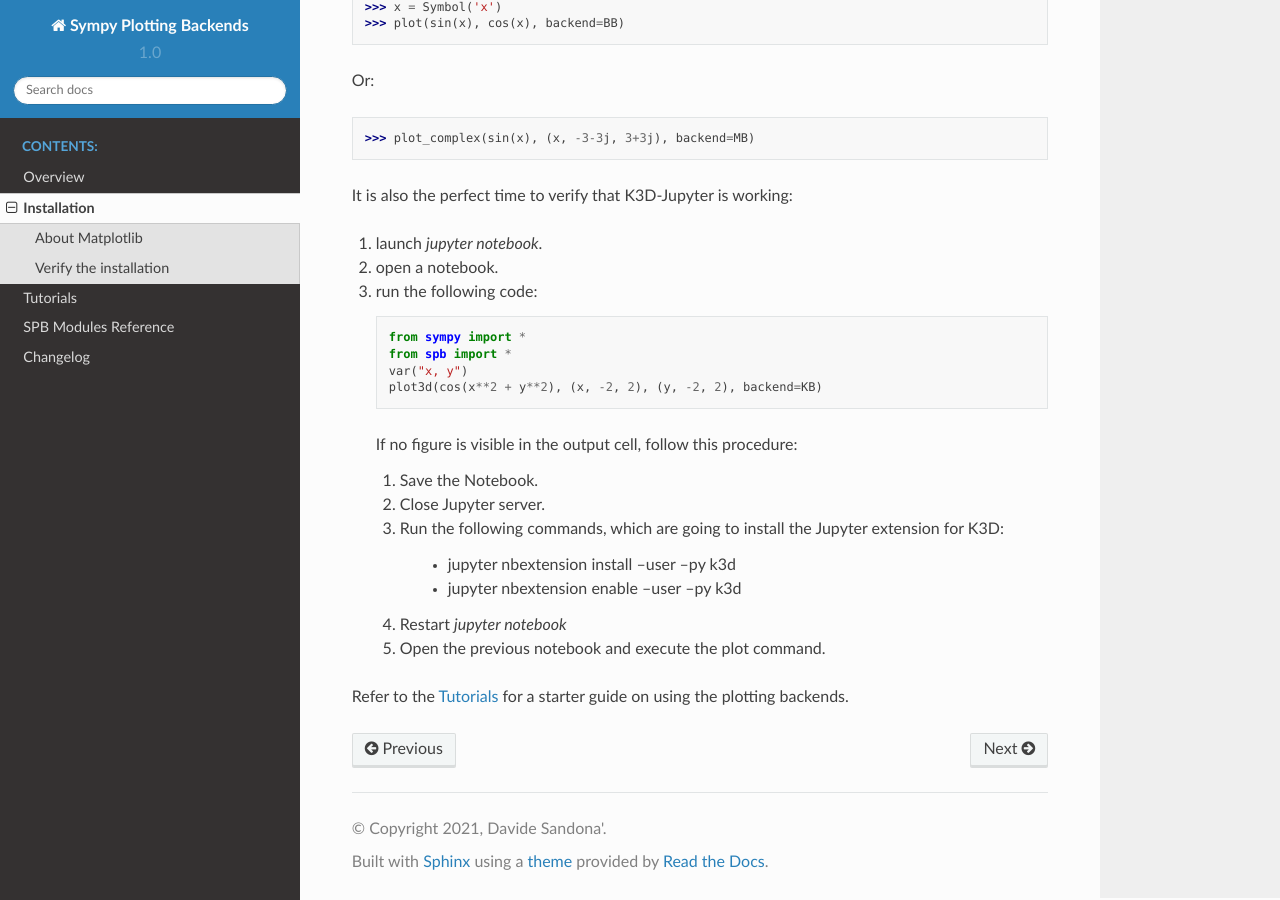
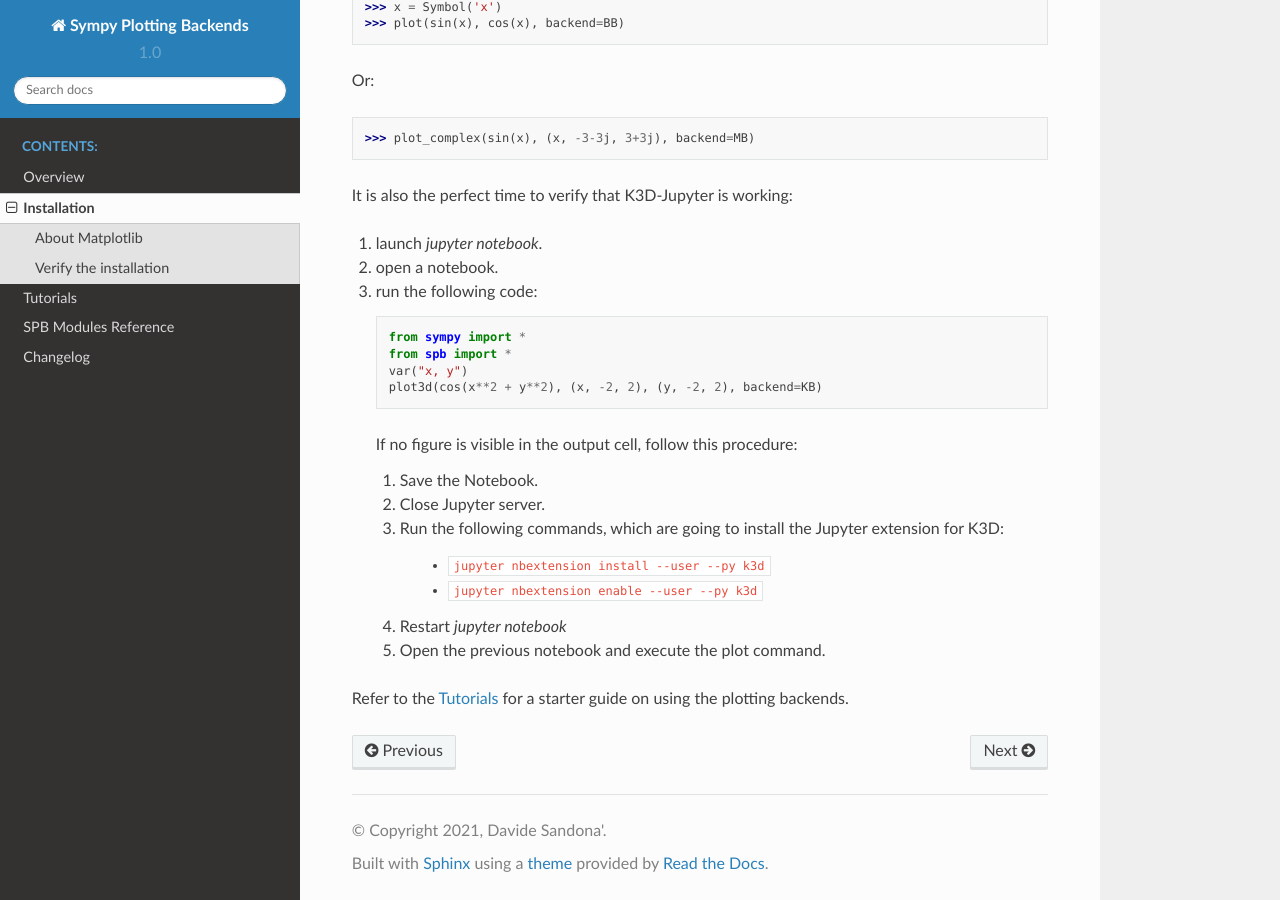
Before and after one commit to Davide-sd/sympy-plot-backends, a Sphinx documentation site: the page built from doc/source/install.rst, in a window 1280 px wide and 900 px high, scrolled down 923 px. Built offline with Sphinx 7.4.7 and the Read the Docs theme 2.0.0, drawn with Linux system fonts in a browser that asks for light colours.

Commit message:
fixed hyphens

```diff
--- a/doc/source/install.rst
+++ b/doc/source/install.rst
@@ -67,8 +67,8 @@ It is also the perfect time to verify that K3D-Jupyter is working:
    3. Run the following commands, which are going to install the Jupyter
       extension for K3D:
 
-       * jupyter nbextension install --user --py k3d
-       * jupyter nbextension enable --user --py k3d
+       * ``jupyter nbextension install --user --py k3d``
+       * ``jupyter nbextension enable --user --py k3d``
 
    4. Restart `jupyter notebook`
    5. Open the previous notebook and execute the plot command.
```
